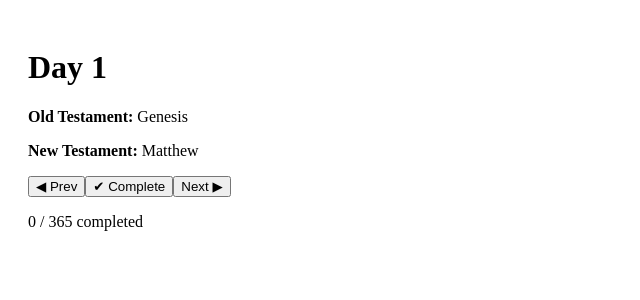
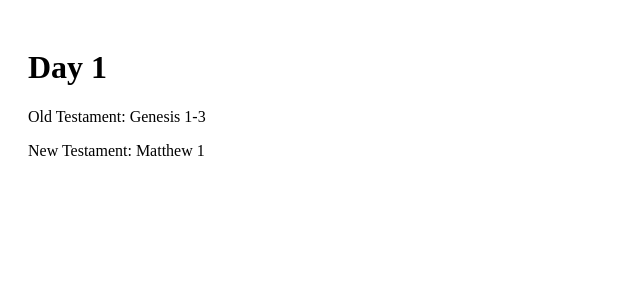
Before and after one commit to quinnn7/bible-365-app-, a Next.js app: page / in a window 1280 px wide. Shown: the top 300 px of the page, without its empty margins (0-640 px from the left). Built offline with nearby package versions, Linux system fonts and the light colour scheme.

Commit message:
Update page.jsx

```diff
--- a/app/page.jsx
+++ b/app/page.jsx
@@ -1,32 +1,12 @@
+// app/page.jsx
 "use client";
-import { useState, useEffect } from "react";
 
-export default function BibleApp() {
-  const [day, setDay] = useState(1);
-  const [completed, setCompleted] = useState([]);
-
-  useEffect(() => {
-    const saved = JSON.parse(localStorage.getItem("completed") || "[]");
-    setCompleted(saved);
-  }, []);
-
-  const markComplete = () => {
-    const updated = [...new Set([...completed, day])];
-    setCompleted(updated);
-    localStorage.setItem("completed", JSON.stringify(updated));
-  };
-
+export default function Page() {
   return (
-    <main style={{ padding: 20, fontFamily: "serif" }}>
-      <h1>Day {day}</h1>
-      <p><strong>Old Testament:</strong> Genesis</p>
-      <p><strong>New Testament:</strong> Matthew</p>
-
-      <button onClick={() => setDay(d => Math.max(1, d - 1))}>◀ Prev</button>
-      <button onClick={markComplete}>✔ Complete</button>
-      <button onClick={() => setDay(d => d + 1)}>Next ▶</button>
-
-      <p>{completed.length} / 365 completed</p>
-    </main>
+    <div style={{ padding: 20, fontFamily: "serif" }}>
+      <h1>Day 1</h1>
+      <p>Old Testament: Genesis 1-3</p>
+      <p>New Testament: Matthew 1</p>
+    </div>
   );
 }
```
